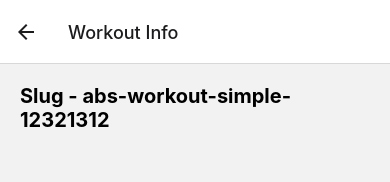
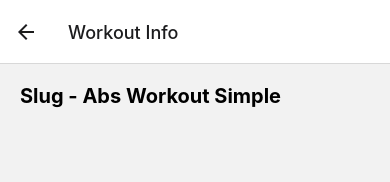
Before and after one commit to mariosknl/RN-workout-typescript, a React Native app: screen / in a window 390 px wide. Both pictures are taken after a click on the element 195 px from the left and 175 px from the top of the page. Shown: the top 182 px of the page. Built offline with nearby package versions, Linux system fonts and the light colour scheme.

Commit message:
creating useWorkoutBySlug custom hook

```diff
--- /dev/null
+++ b/hooks/useWorkoutBySlug.ts
@@ -0,0 +1,18 @@
+import { useEffect, useState } from "react";
+import { getWorkoutBySlug } from "../storage/workout";
+import { Workout } from "../types/data";
+
+export const useWorkoutBySlug = (slug: string) => {
+  const [workout, setWorkout] = useState<Workout>();
+
+  useEffect(() => {
+    async function getData() {
+      const _workout = await getWorkoutBySlug(slug);
+      setWorkout(_workout);
+    }
+
+    getData();
+  }, []);
+
+  return workout;
+};
--- a/screens/WorkoutDetailScreen.tsx
+++ b/screens/WorkoutDetailScreen.tsx
@@ -1,7 +1,6 @@
 import { NativeStackHeaderProps } from "@react-navigation/native-stack";
-import { useEffect } from "react";
 import { StyleSheet, Text, View } from "react-native";
-import { getWorkoutBySlug } from "../storage/workout";
+import { useWorkoutBySlug } from "../hooks/useWorkoutBySlug";
 
 type DetailParams = {
   route: {
@@ -14,17 +13,11 @@
 type Navigation = NativeStackHeaderProps & DetailParams;
 
 const WorkoutDetailScreen = ({ route }: Navigation) => {
-  useEffect(() => {
-    async function getData() {
-      const workout = await getWorkoutBySlug(route.params.slug);
-    }
-
-    getData();
-  }, []);
+  const workout = useWorkoutBySlug(route.params.slug);
 
   return (
     <View style={styles.container}>
-      <Text style={styles.header}>Slug - {route.params.slug}</Text>
+      <Text style={styles.header}>Slug - {workout?.name}</Text>
     </View>
   );
 };
```
